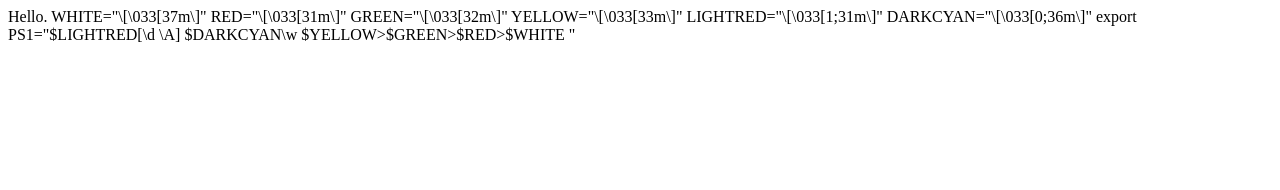
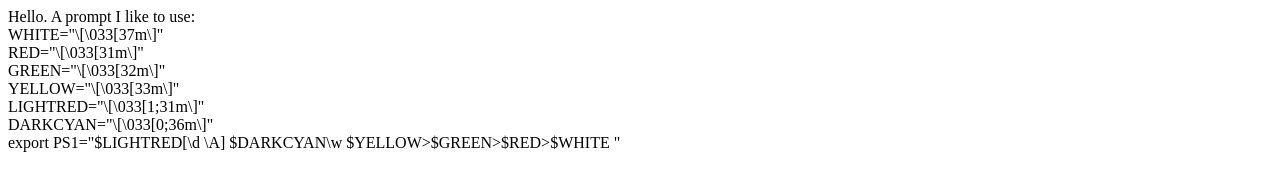
Before and after one commit to smithandrewk/old_personal_website, a plain HTML site: page index.html in a window 1280 px wide. Drawn offline with Linux system fonts and the light colour scheme.

Commit message:
add newlines

```diff
--- a/index.html
+++ b/index.html
@@ -11,15 +11,14 @@
 
 <body>
 	Hello.
-	WHITE="\[\033[37m\]"
-	RED="\[\033[31m\]"
-	GREEN="\[\033[32m\]"
-	YELLOW="\[\033[33m\]"
-	LIGHTRED="\[\033[1;31m\]"
-	DARKCYAN="\[\033[0;36m\]"
 
-	export PS1="$LIGHTRED[\d \A] $DARKCYAN\w $YELLOW>$GREEN>$RED>$WHITE "
-
-
+	A prompt I like to use:<br>
+	WHITE="\[\033[37m\]"<br>
+	RED="\[\033[31m\]"<br>
+	GREEN="\[\033[32m\]"<br>
+	YELLOW="\[\033[33m\]"<br>
+	LIGHTRED="\[\033[1;31m\]"<br>
+	DARKCYAN="\[\033[0;36m\]"<br>
+	export PS1="$LIGHTRED[\d \A] $DARKCYAN\w $YELLOW>$GREEN>$RED>$WHITE "<br>
 </body>
 </html>
```
